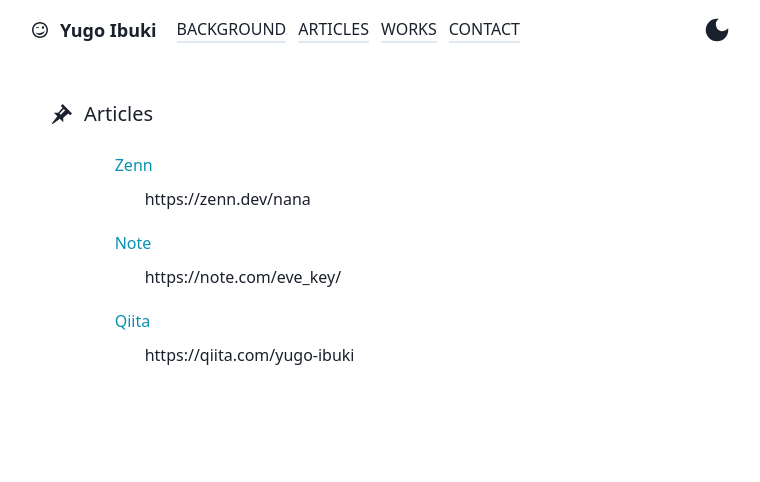
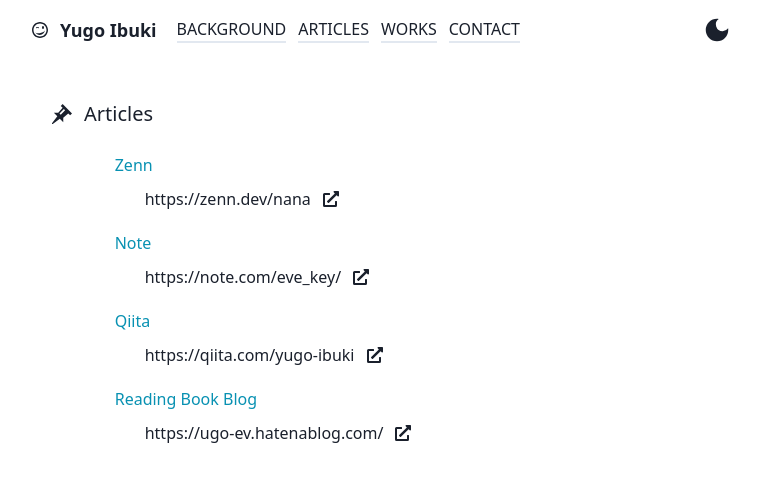
Before and after one commit to yugo-ibuki/portfolio, a Next.js app: page /articles in a window 1280 px wide. Shown: the top 482 px of the page, without its empty margins (258-1018 px from the left). Built offline with nearby package versions, Linux system fonts and the light colour scheme.

Commit message:
added blog article link (#50)

```diff
--- a/src/components/List/Articles.tsx
+++ b/src/components/List/Articles.tsx
@@ -1,5 +1,6 @@
 import type { FC } from 'react'
 import Link from 'next/link'
+import { FaExternalLinkAlt } from 'react-icons/fa'
 
 const articles: {
   name: string
@@ -16,6 +17,10 @@ const articles: {
   {
     name: 'Qiita',
     link: 'https://qiita.com/yugo-ibuki'
+  },
+  {
+    name: 'Reading Book Blog',
+    link: 'https://ugo-ev.hatenablog.com/'
   }
 ]
 
@@ -30,7 +35,7 @@ export const Articles: FC = () => {
                 <dt className={'text-cyan-600'}>{article.name}</dt>
                 <dd className={'ml-[30px]'}>
                   <Link href={article.link}>
-                    <a target='_blank'>{article.link}</a>
+                    <a target='_blank' className={'flex justify-start items-center gap-x-3'}>{article.link} <FaExternalLinkAlt /></a>
                   </Link>
                 </dd>
               </dl>
```
